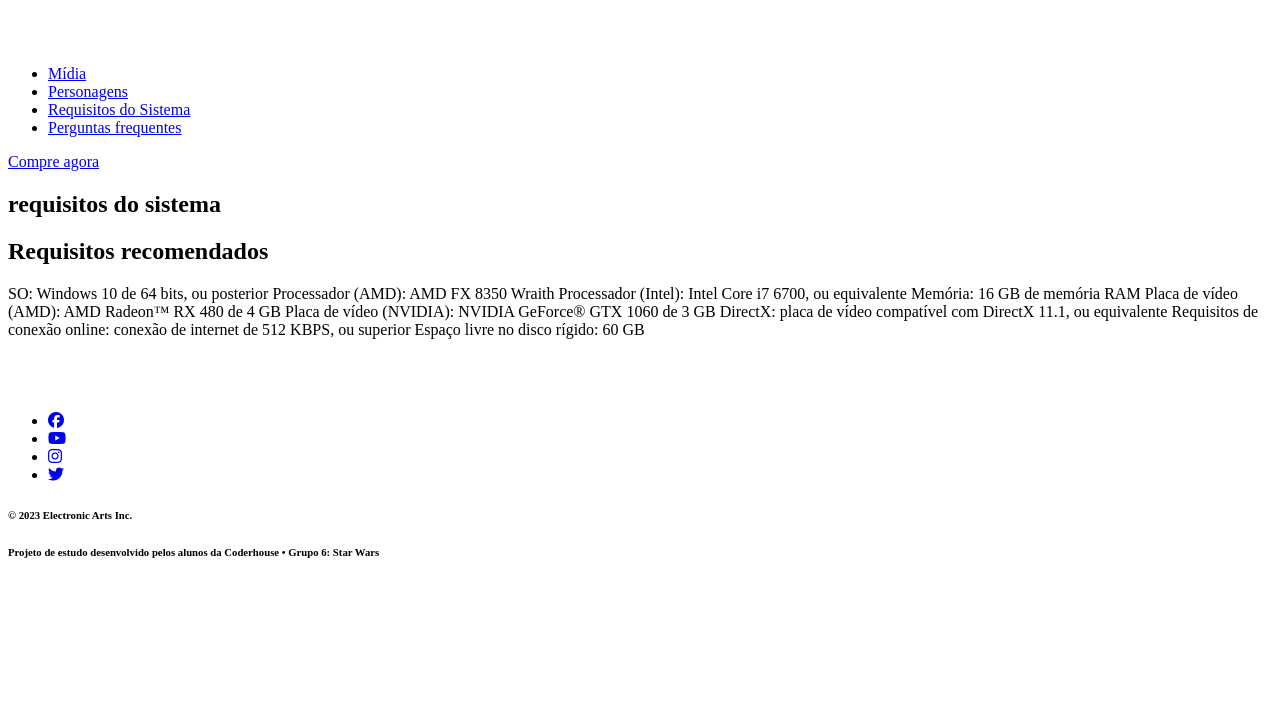
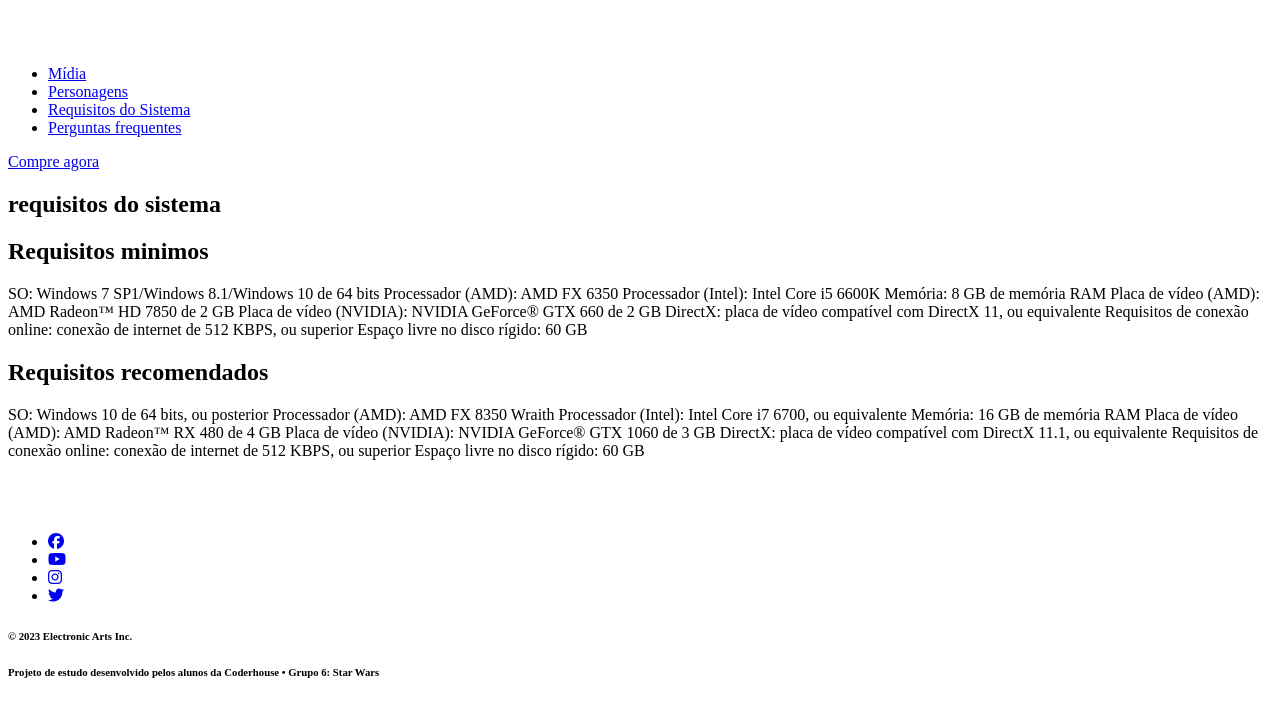
Before and after one commit to luuizz/projeto-starwars, a plain HTML site: page pages/requisitos-sistema.html in a window 1280 px wide. Drawn offline with Linux system fonts and the light colour scheme; files whose address does not match are found by name.

Commit message:
pagina finalizada realmente

```diff
--- a/pages/requisitos-sistema.html
+++ b/pages/requisitos-sistema.html
@@ -44,7 +44,21 @@
 
         <section >
             <div class="container">
-              <div></div>
+              <div>
+                <h2>Requisitos minimos</h2>
+                <p>
+
+                    SO: Windows 7 SP1/Windows 8.1/Windows 10 de 64 bits
+Processador (AMD): AMD FX 6350
+Processador (Intel): Intel Core i5 6600K
+Memória: 8 GB de memória RAM
+Placa de vídeo (AMD): AMD Radeon™ HD 7850 de 2 GB
+Placa de vídeo (NVIDIA): NVIDIA GeForce® GTX 660 de 2 GB
+DirectX: placa de vídeo compatível com DirectX 11, ou equivalente
+Requisitos de conexão online: conexão de internet de 512 KBPS, ou superior
+Espaço livre no disco rígido: 60 GB
+                </p>
+              </div>
             <div><h2>
                 Requisitos recomendados
             </h2>
```
